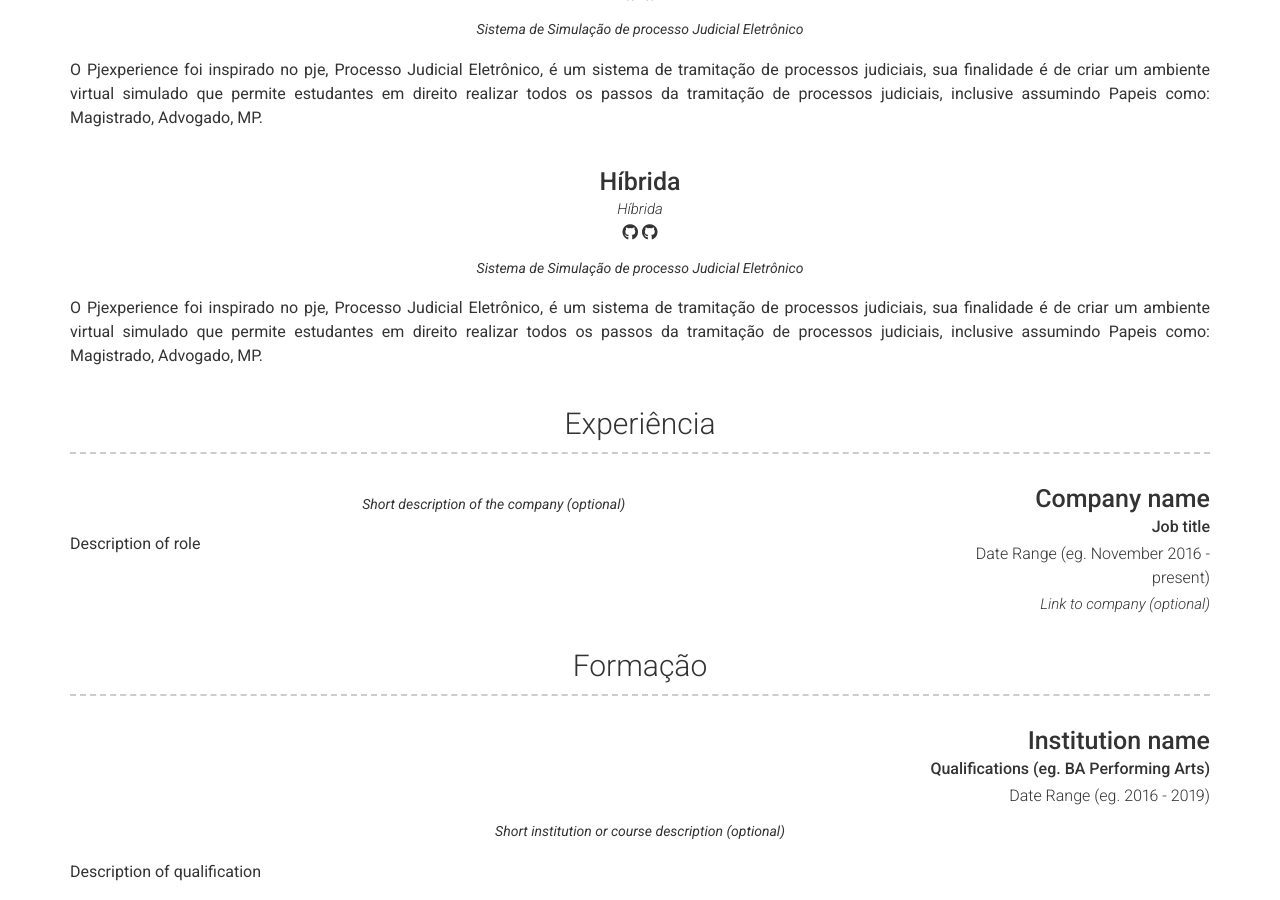
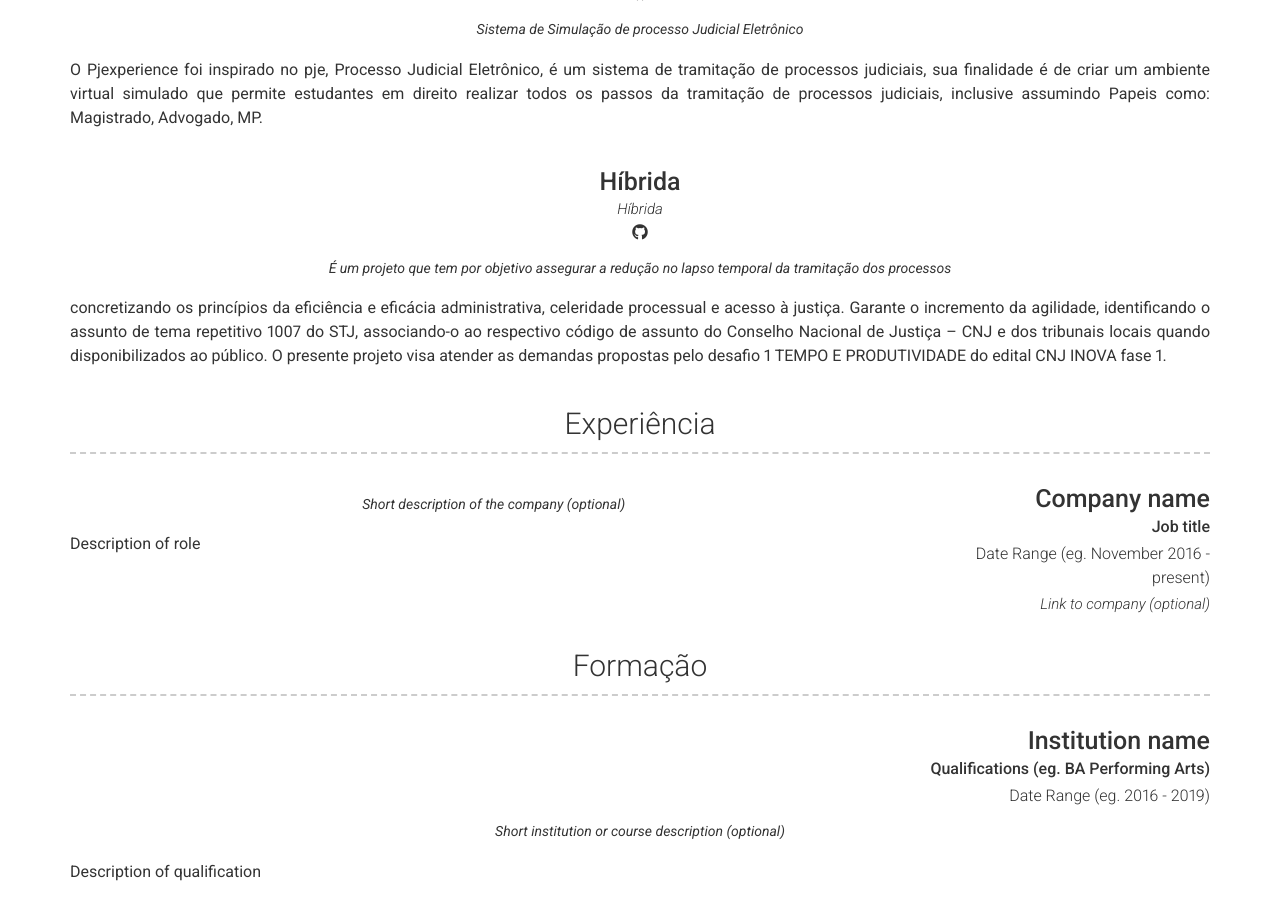
Before and after one commit to andersonsimplicio/works, a Jekyll site: the page built from index.md, in a window 1280 px wide and 900 px high, scrolled down 769 px. Built offline with Jekyll 4.4.1, drawn with Linux system fonts in a browser that asks for light colours; nearby versions of some CDN libraries.

Commit message:
Projetos

```diff
--- a/_config.yml
+++ b/_config.yml
@@ -66,9 +66,6 @@
           - title: Teste
             icon: fab fa-github
             url: teste
-          - title: teste
-            icon: fab fa-github
-            url: teste
         quote: >
           Sistema de Simulação de processo Judicial Eletrônico
         description: |
@@ -83,15 +80,14 @@
           - title: Teste
             icon: fab fa-github
             url: teste
-          - title: teste
-            icon: fab fa-github
-            url: teste
         quote: >
-          Sistema de Simulação de processo Judicial Eletrônico
+          É um projeto que tem por objetivo assegurar a redução no lapso temporal da tramitação dos processos
         description: |
-          O Pjexperience foi inspirado no pje, Processo Judicial Eletrônico, é um sistema de tramitação de processos judiciais,
-          sua finalidade é de criar um ambiente virtual simulado que permite estudantes em direito realizar todos os passos da
-          tramitação de processos judiciais, inclusive assumindo Papeis como: Magistrado, Advogado, MP.
+          concretizando os princípios da eficiência e eficácia administrativa, celeridade processual e acesso à justiça.
+          Garante o incremento da agilidade, identificando o assunto de tema repetitivo 1007 do STJ, associando-o ao respectivo
+          código de assunto do Conselho Nacional de Justiça – CNJ e dos tribunais locais quando disponibilizados ao público.
+          O presente projeto visa atender as demandas propostas pelo desafio 1 TEMPO E PRODUTIVIDADE do edital CNJ INOVA fase 1.
+
   - title: Experiência
     layout: list
     content:
```
